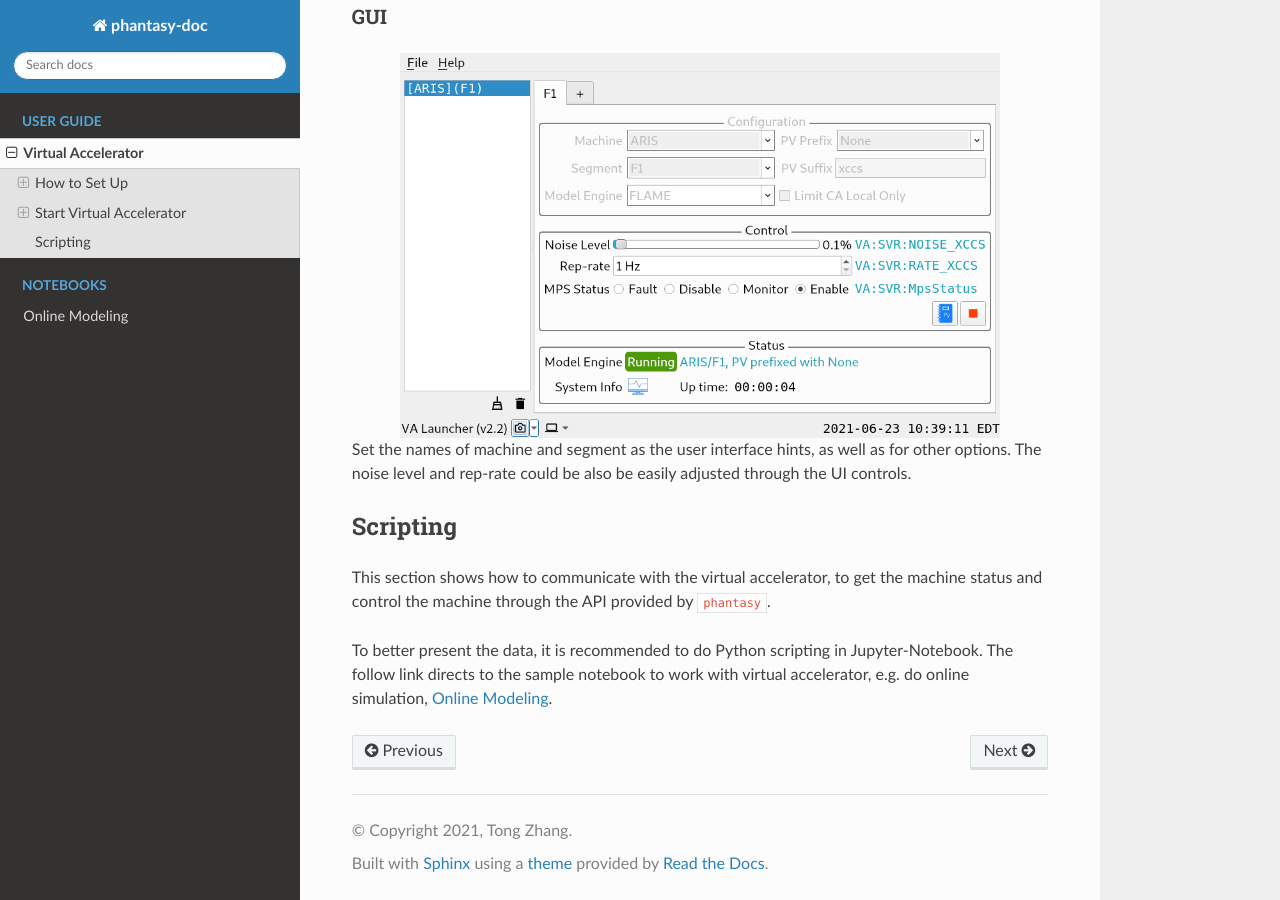
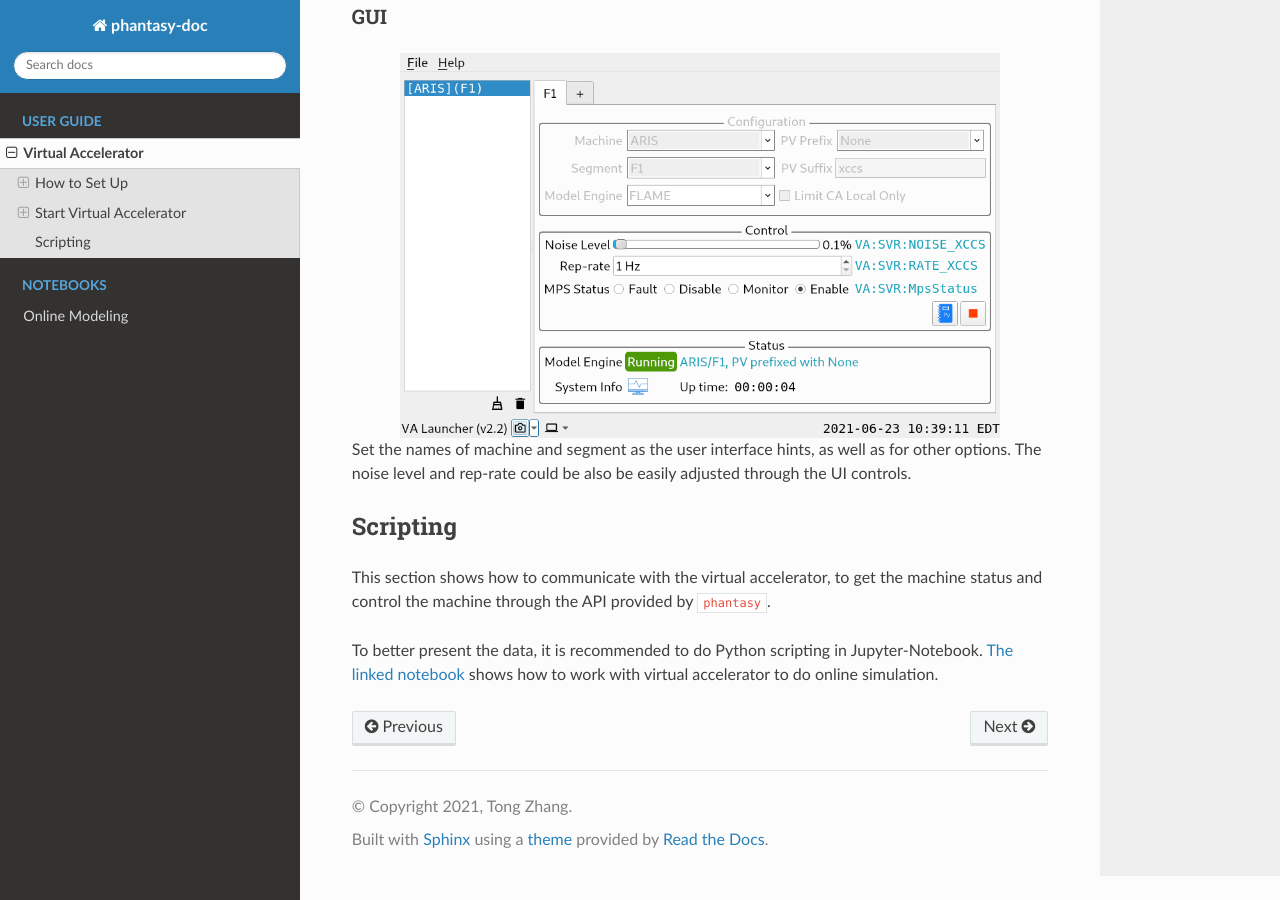
Before and after one commit to archman/phantasy-doc, a Sphinx documentation site: the page built from source/va.rst, in a window 1280 px wide and 900 px high, scrolled down 2540 px. Built offline with Sphinx 7.4.7 and the Read the Docs theme 2.0.0, drawn with Linux system fonts in a browser that asks for light colours.

Commit message:
MNT: Update link.

```diff
--- a/source/va.rst
+++ b/source/va.rst
@@ -144,5 +144,5 @@ This section shows how to communicate with the virtual accelerator, to get the m
 control the machine through the API provided by ``phantasy``.
 
 To better present the data, it is recommended to do Python scripting in Jupyter-Notebook.
-The follow link directs to the sample notebook to work with virtual accelerator, e.g. do online
-simulation, :ref:`Online modeling`.
+:ref:`The linked notebook<Online modeling>` shows how to work with virtual accelerator to do
+online simulation.
```
